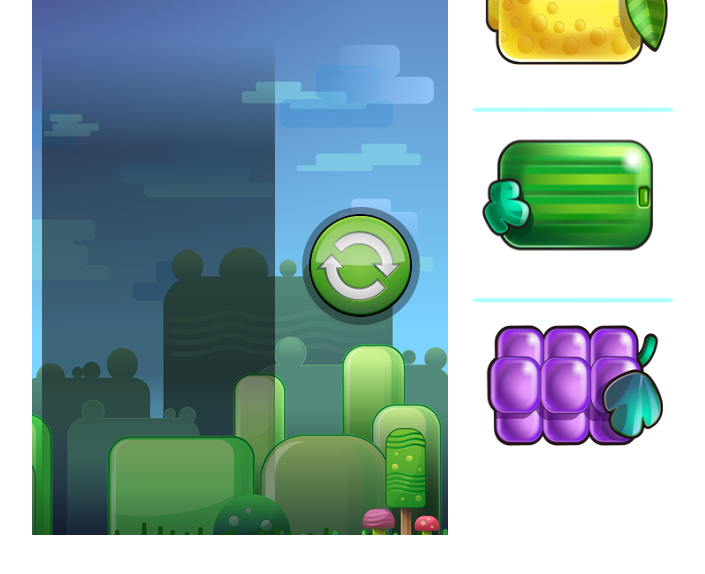
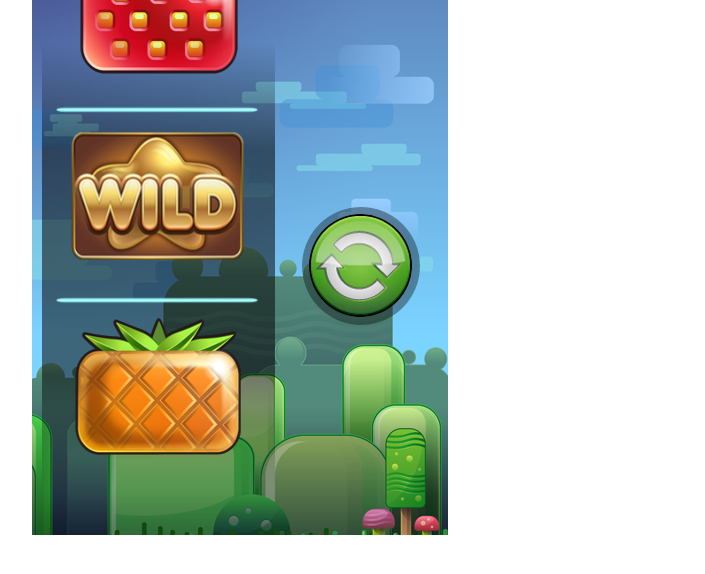
Before and after one commit to kirkary/saf, a plain HTML site: page index.html in a window 1280 px wide. Both pictures are taken after a click on the button "Play". Shown: the whole page, without its empty margins (400-1105 px from the left). Drawn offline with Linux system fonts and the light colour scheme.

Commit message:
gameplay screen :: ie reel position fix

```diff
--- a/Go.js
+++ b/Go.js
@@ -4,10 +4,10 @@ var canvas = document.getElementById('canvas');
 var context = canvas.getContext('2d');
 var container =document.getElementsByClassName('container');
 
-//if(/Android|webOS|iPhone|iPad|iPod|BlackBerry|IEMobile|Opera Mini/i.test(navigator.userAgent) ) {
-//    container[0].style.width = "100%";
-//    container[0].style.height = "100%";
-//}
+if(/Android|webOS|iPhone|iPad|iPod|BlackBerry|IEMobile|Opera Mini/i.test(navigator.userAgent) ) {
+    container[0].style.width = "100%";
+    container[0].style.height = "100%";
+}
 
 canvas.width = container[0].offsetWidth;
 canvas.height = container[0].offsetHeight;
--- a/screens/Gameplay.js
+++ b/screens/Gameplay.js
@@ -32,12 +32,11 @@ var Gameplay = (function() {
         reel.height = context.canvas.clientHeight;
 
         //get symbols passed from loading screen
-        symbols = _options.symbols;
-        //while(_options.symbols.length){
-        //    var num = Math.floor((Math.random() * _options.symbols.length));
-        //    symbols.push(_options.symbols[num]);
-        //    _options.symbols.splice(num,1);
-        //}
+        while(_options.symbols.length){
+            var num = Math.floor((Math.random() * _options.symbols.length));
+            symbols.push(_options.symbols[num]);
+            _options.symbols.splice(num,1);
+        }
         //Set spin button
         spinBtn = document.createElement('button');
         spinBtn.id = 'spin';
@@ -124,8 +123,8 @@ var Gameplay = (function() {
         context.drawImage(bg, 0, 0, bg.width, bg.height);
 
         reelCtx.clearRect(0, 0, reelCtx.canvas.clientWidth, reelCtx.canvas.clientHeight);
-        reelCtx.fillStyle="#fff";
-        reelCtx.fillRect(0,0,reelCtx.canvas.clientWidth,reelCtx.canvas.clientHeight);
+        //reelCtx.fillStyle="#fff";
+        //reelCtx.fillRect(0,0,reelCtx.canvas.clientWidth,reelCtx.canvas.clientHeight);
         for(var i = 0; i < reelArray.length; i++){
             reelCtx.drawImage(reelArray[i].sym, 0,reelArray[i].posY, reelCtx.canvas.clientWidth, reelArray[i].sym.height);
         }
--- a/styles.css
+++ b/styles.css
@@ -22,6 +22,7 @@ html,body{
 }
 
 #main-wrapper .container #canvas {
+    position: absolute;
     /*border: 2px solid rgba(128, 185, 209, 0.4);*/
 }
 
```
